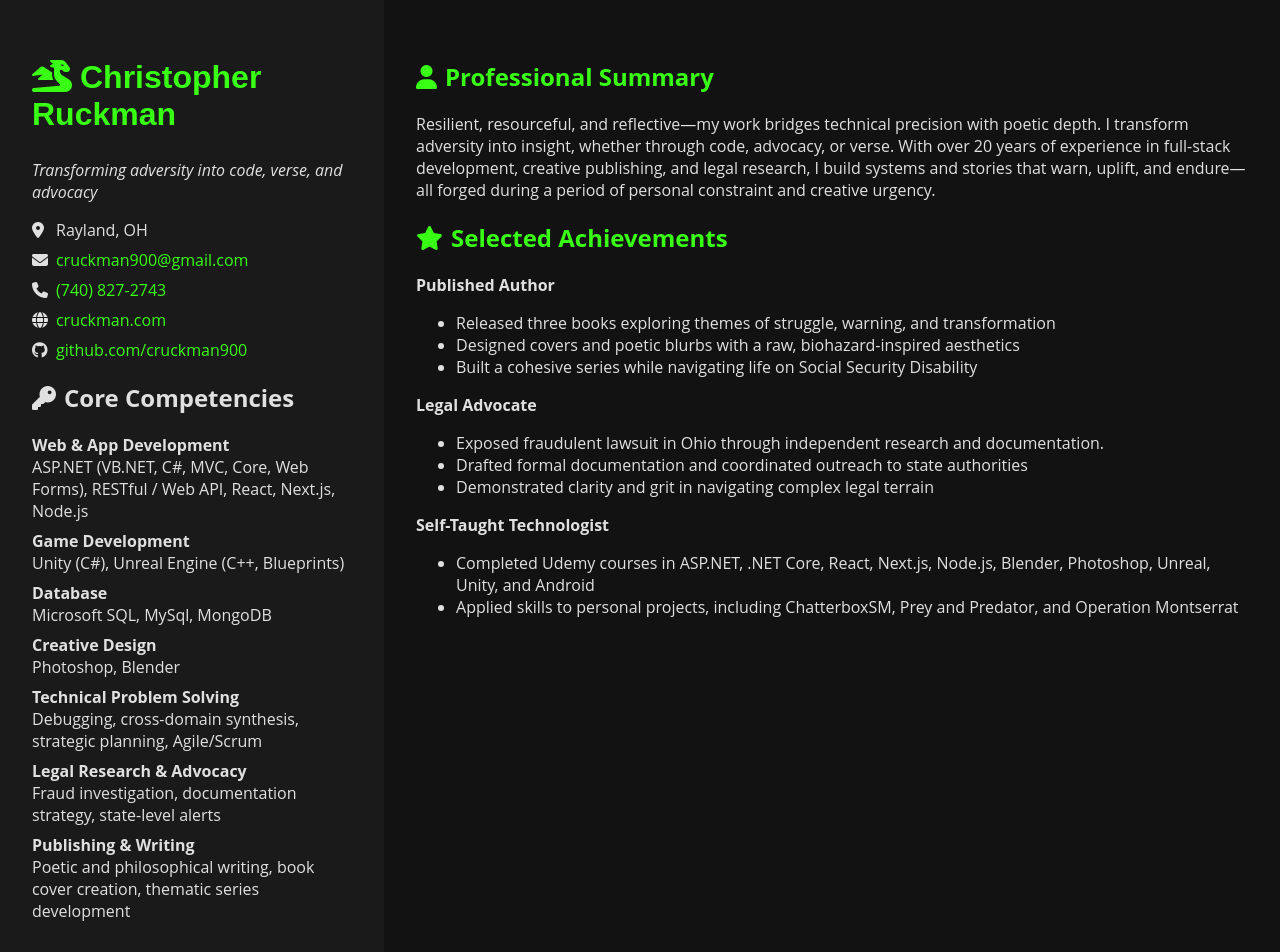
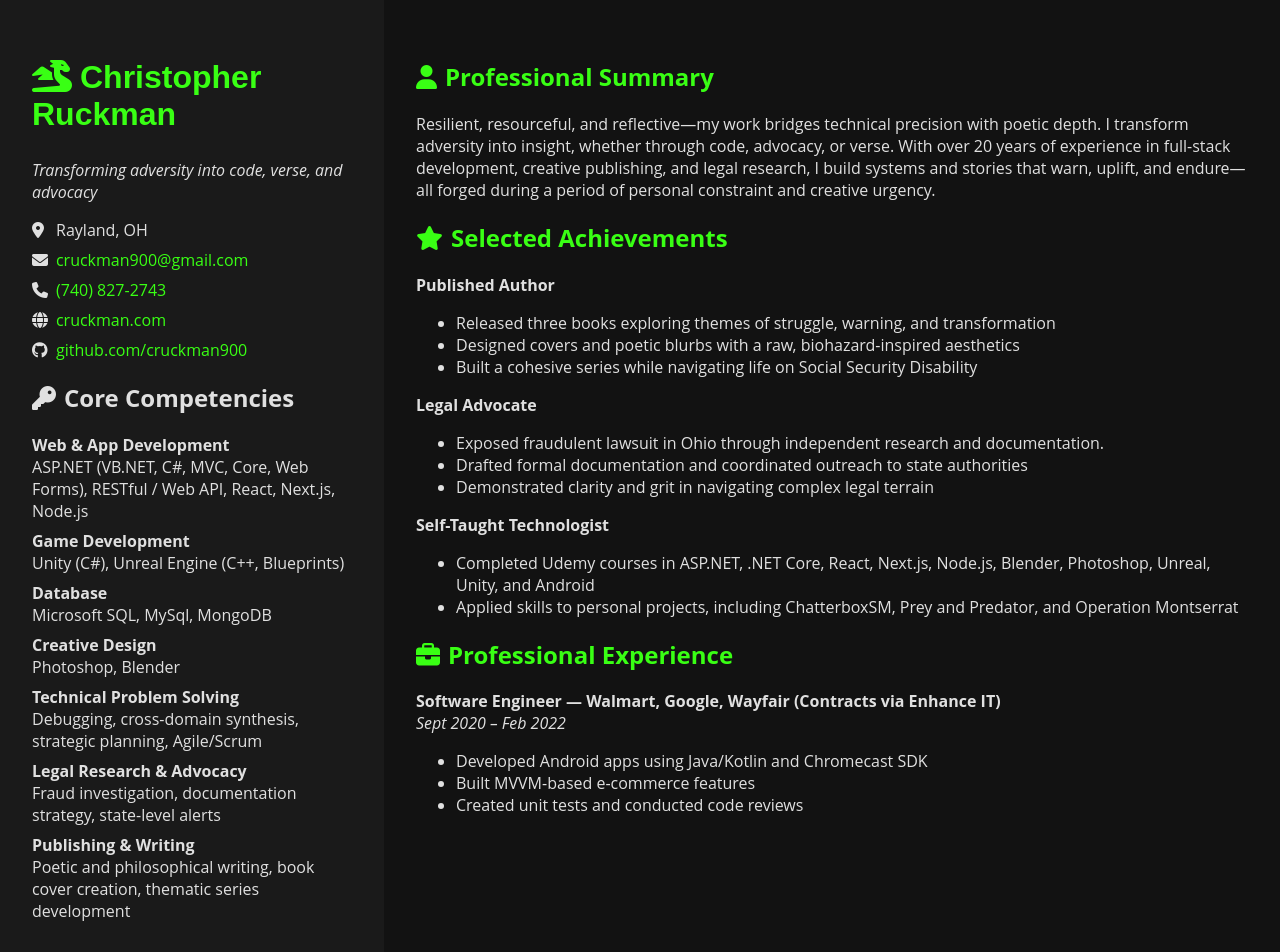
Before and after one commit to cruckman900/portfolio-ts, a Next.js app: page / in a window 1280 px wide. Shown: the top 952 px of the page. Built offline with nearby package versions, Linux system fonts and the light colour scheme.

Commit message:
set up experience component and styles

```diff
--- a/public/resume.json
+++ b/public/resume.json
@@ -51,7 +51,7 @@
   "experience": [
     {
       "title": "Software Engineer",
-      "company": "Walmart, Google, Wayfair",
+      "company": "Walmart, Google, Wayfair (Contracts via Enhance IT)",
       "dates": "Sept 2020 – Feb 2022",
       "details": [
         "Developed Android apps using Java/Kotlin and Chromecast SDK",
--- a/src/components/Experience.tsx
+++ b/src/components/Experience.tsx
@@ -0,0 +1,26 @@
+import { ExperienceItem } from '@/types/resume';
+import React from 'react';
+
+interface Props {
+    experience: ExperienceItem[];
+}
+
+const Achievements: React.FC<Props> = ({ experience }) => (
+    <>
+    {experience.map((exp, i) =>
+        (
+            <article key={i}>
+                <h3>{exp.title} &mdash; {exp.company}</h3>
+                <div><i>{exp.dates}</i></div>
+                <ul>
+                    {exp.details.map((item, j) => (
+                        <li key={j}>{item}</li>
+                    ))}
+                </ul>
+            </article>
+        )
+    )}
+    </>
+)
+
+export default Achievements;
--- a/src/pages/index.tsx
+++ b/src/pages/index.tsx
@@ -4,7 +4,7 @@ import Header from '../components/Header';
 import Sidebar from '../components/Sidebar';
 import Section from '../components/Section';
 import Achievements from '@/components/Achievements';
-// import Experience from '../components/Experience';
+import Experience from '../components/Experience';
 // import Projects from '../components/Projects';
 import '../styles/main.scss';
 
@@ -35,6 +35,9 @@ export default function Home() {
                     <Section class_from_parent="" title="Selected Achievements" icon="fas fa-star">
                         <Achievements achievements={resume.achievements} />
                     </Section>
+                    <Section class_from_parent="pb-before" title="Professional Experience" icon="fas fa-briefcase">
+                        <Experience experience={resume.experience} />
+                    </Section>
                 </main>
             </div>
         </div>
--- a/src/styles/section.scss
+++ b/src/styles/section.scss
@@ -9,9 +9,16 @@ section {
 
     @media print {
         color: base.$print-text;
+        page-break-inside: avoid;
 
         h2 {
             font-size: 1.25rem;
         }
     }
 }
+
+@media print {
+    .pb-before {
+        page-break-before: always;
+    }
+}
```
